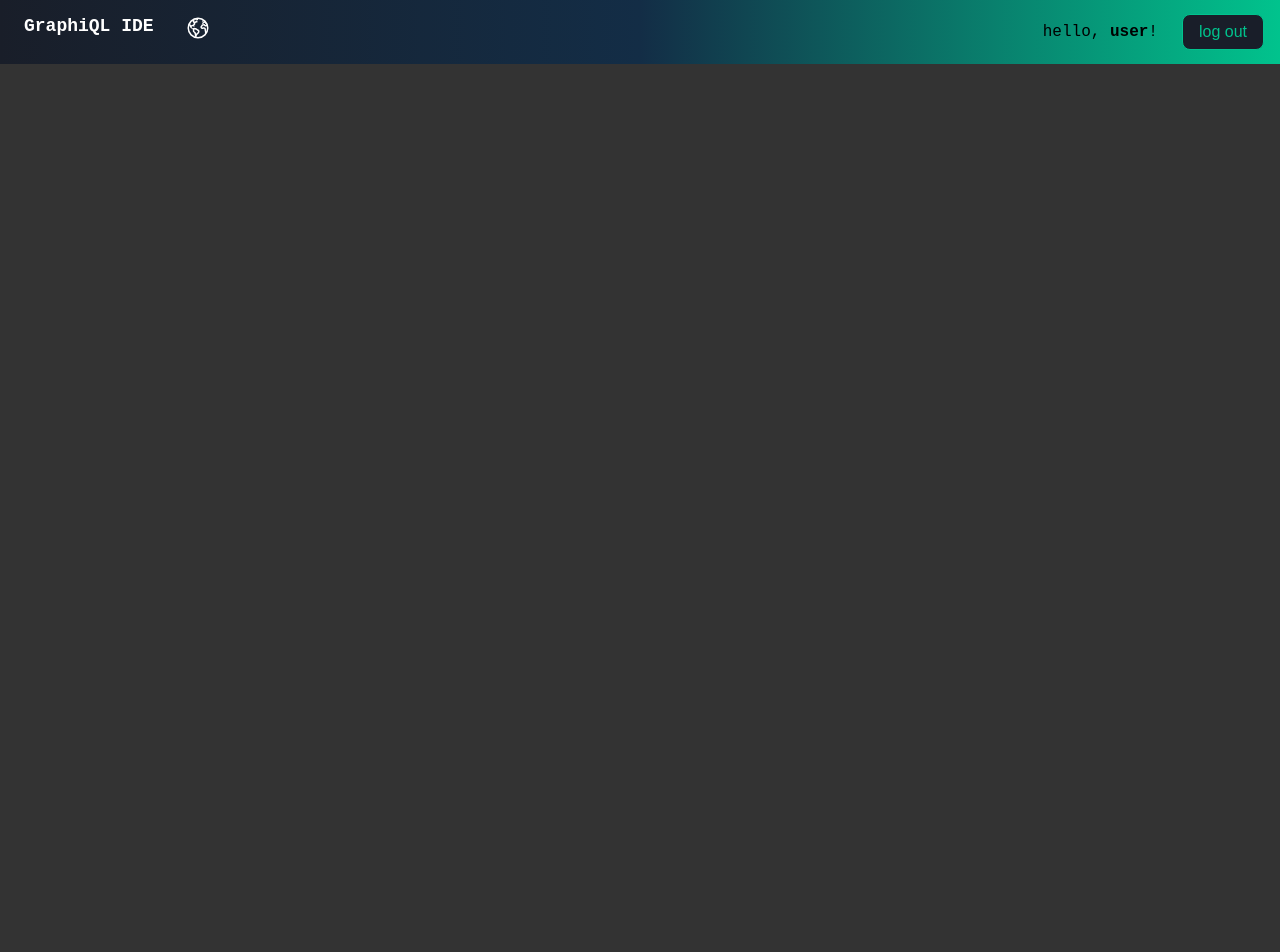
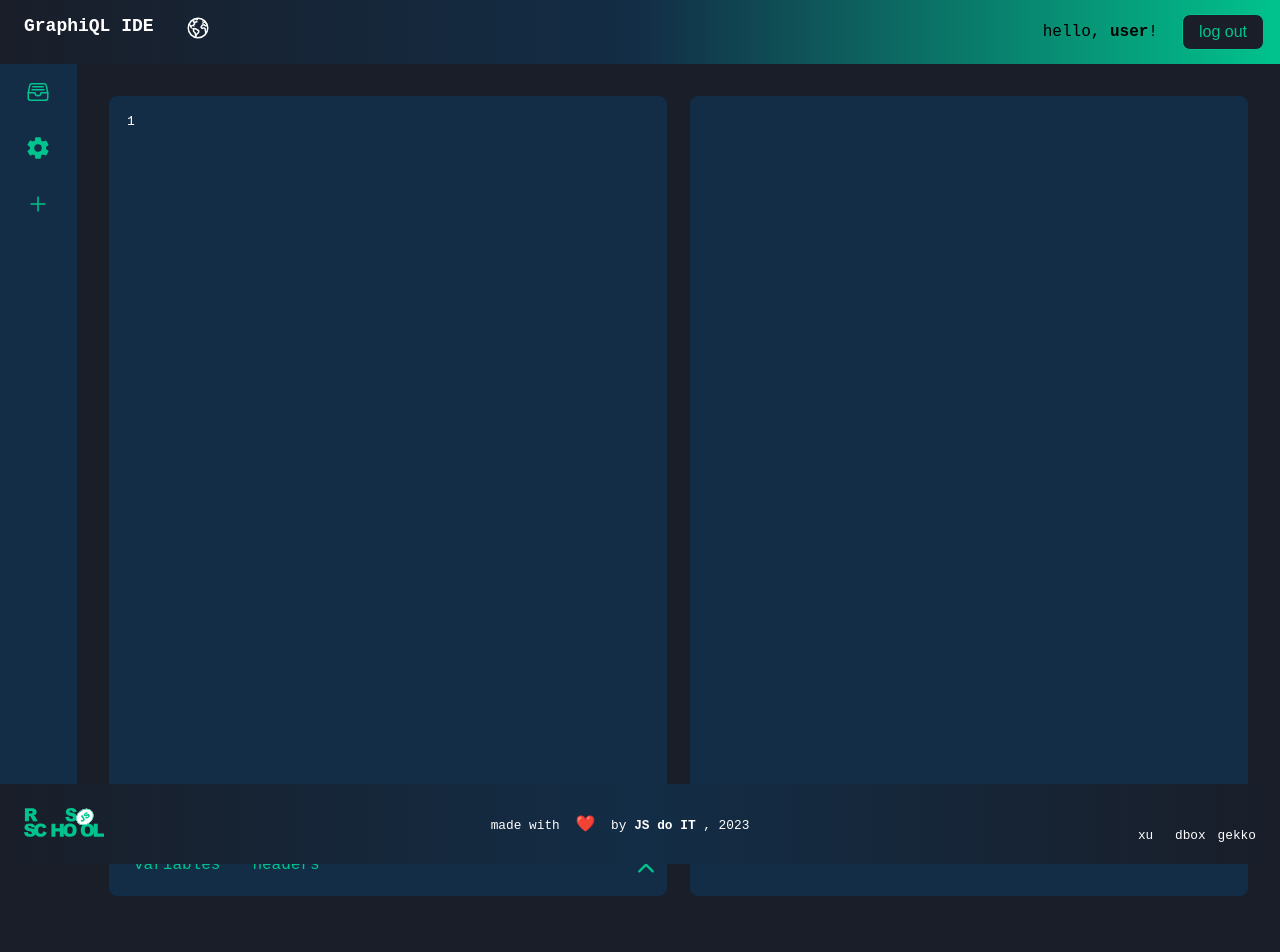
Before and after one commit to xu69ux/graphiql-app, a React (Vite) app: page /graphiql in a window 1280 px wide. Shown: the top 952 px of the page. After the commit the page ends 896 px from the top, so only its background shows below. Built offline with nearby package versions, Linux system fonts and the light colour scheme; some icons are missing.

Commit message:
feat: add draft layout for graphiQL page, add vite in gitignore

```diff
--- a/src/pages/GraphiQLPage.tsx
+++ b/src/pages/GraphiQLPage.tsx
@@ -1,17 +1,61 @@
+import { useEffect, useState } from 'react';
+import { useNavigate } from 'react-router-dom';
+
+import {
+  IoSettingsSharp,
+  IoFileTrayFullOutline,
+  IoAddSharp,
+  IoChevronUpOutline,
+} from 'react-icons/io5';
+
+import '@styles/GraphiQLPage.css';
+
 export const GraphiQLPage = () => {
+  const [lineNumbers, setLineNumbers] = useState('1');
+  const navigate = useNavigate();
+  const user = 'user';
+
+  const updateLineNumbers = (event) => {
+    const lines = event.target.value.split('\n').length;
+    setLineNumbers(Array.from({ length: lines }, (_, i) => i + 1).join('\n'));
+  };
+
+  useEffect(() => {
+    if (!user) {
+      navigate('/');
+    }
+  }, [user, navigate]);
+
+  useEffect(() => {
+    const textArea = document.getElementById('text-area');
+    if (textArea) textArea.focus();
+  }, []);
+
   return (
-    <div
-      style={{
-        display: 'flex',
-        justifyContent: 'center',
-        alignItems: 'center',
-        height: '200rem',
-        fontSize: '20px',
-        color: '#fff',
-        background: '#333',
-      }}
-    >
-      <h1>GraphiQL Page</h1>
+    <div className='container'>
+      <div className='sidebar'>
+        <IoFileTrayFullOutline className='sidebar-icon docs' />
+        <IoSettingsSharp className='sidebar-icon settings' />
+        <IoAddSharp className='sidebar-icon add' />
+      </div>
+      <div className='container code'>
+        <div className='editor'>
+          <div className='editor body'>
+            <pre id='line-numbers'>{lineNumbers}</pre>
+            <textarea
+              id='text-area'
+              onInput={updateLineNumbers}
+              autoFocus
+            ></textarea>
+          </div>
+          <div className='editor-footer'>
+            <div className='variables'>variables</div>
+            <div className='headers'>headers</div>
+            <IoChevronUpOutline className='editor-footer-icon arrow' />
+          </div>
+        </div>
+        <div className='viewer'></div>
+      </div>
     </div>
   );
 };
--- /dev/null
+++ b/src/styles/GraphiQLPage.css
@@ -0,0 +1,121 @@
+.container {
+  display: flex;
+  flex-direction: row;
+  justify-content: flex-start;
+  align-items: center;
+  background-color: var(--dark);
+  height: 100vh;
+  width: 100vw;
+}
+
+.container.code {
+  display: flex;
+  flex-direction: row;
+  background-color: var(--dark);
+  height: 100%;
+  padding: 2rem;
+  justify-content: space-between;
+  align-items: flex-start;
+}
+
+.editor,
+.viewer {
+  display: flex;
+  flex-direction: column;
+  justify-content: space-between;
+  background-color: var(--blue);
+  border: 1px solid var(--blue);
+  border-radius: 0.5rem;
+  height: 50rem;
+  width: 49%;
+}
+
+.editor-footer {
+  display: flex;
+  flex-direction: row;
+  border-top: 0.5px solid var(--green);
+  border-radius: 0%;
+  height: 3rem;
+  width: 100%;
+  padding: 0.5rem;
+  color: var(--green);
+}
+
+.editor-footer-icon.arrow {
+  color: var(--green);
+  font-size: 1.5rem;
+  margin-bottom: 2rem;
+  margin-left: auto;
+  cursor: pointer;
+  transition: all 0.3s ease-in-out;
+}
+
+.editor-footer-icon.arrow:hover {
+  color: var(--light);
+  transform: scale(1.1);
+}
+
+.headers,
+.variables {
+  margin: 0 1rem;
+  cursor: pointer;
+  transition: all 0.3s ease-in-out;
+}
+
+.headers:hover,
+.variables:hover {
+  color: var(--light);
+}
+
+.sidebar {
+  display: flex;
+  flex-direction: column;
+  justify-content: flex-start;
+  align-items: center;
+  background-color: var(--blue);
+  height: 100%;
+  width: 5rem;
+  padding: 1rem;
+}
+
+.sidebar-icon.settings,
+.sidebar-icon.docs,
+.sidebar-icon.add {
+  color: var(--green);
+  font-size: 1.5rem;
+  margin-bottom: 2rem;
+  cursor: pointer;
+  transition: all 0.3s ease-in-out;
+}
+
+.sidebar-icon.settings:hover,
+.sidebar-icon.docs:hover,
+.sidebar-icon.add:hover {
+  color: var(--light);
+  transform: scale(1.1);
+}
+
+.editor.body {
+  overflow: scroll;
+}
+
+#text-area {
+  background-color: transparent;
+  color: var(--light);
+  width: 30rem;
+  height: 90%;
+  margin: 1rem 1rem 0 3rem;
+  outline: none;
+  border: none;
+  resize: none;
+  font-family: inherit;
+  font-size: 100%;
+}
+
+#line-numbers {
+  position: absolute;
+  color: var(--light);
+  margin: 1rem;
+  padding-right: 0.3rem;
+  text-align: right;
+}
```
Also changed, not shown: 1 other file (tests, documents, lock files or other folders).
